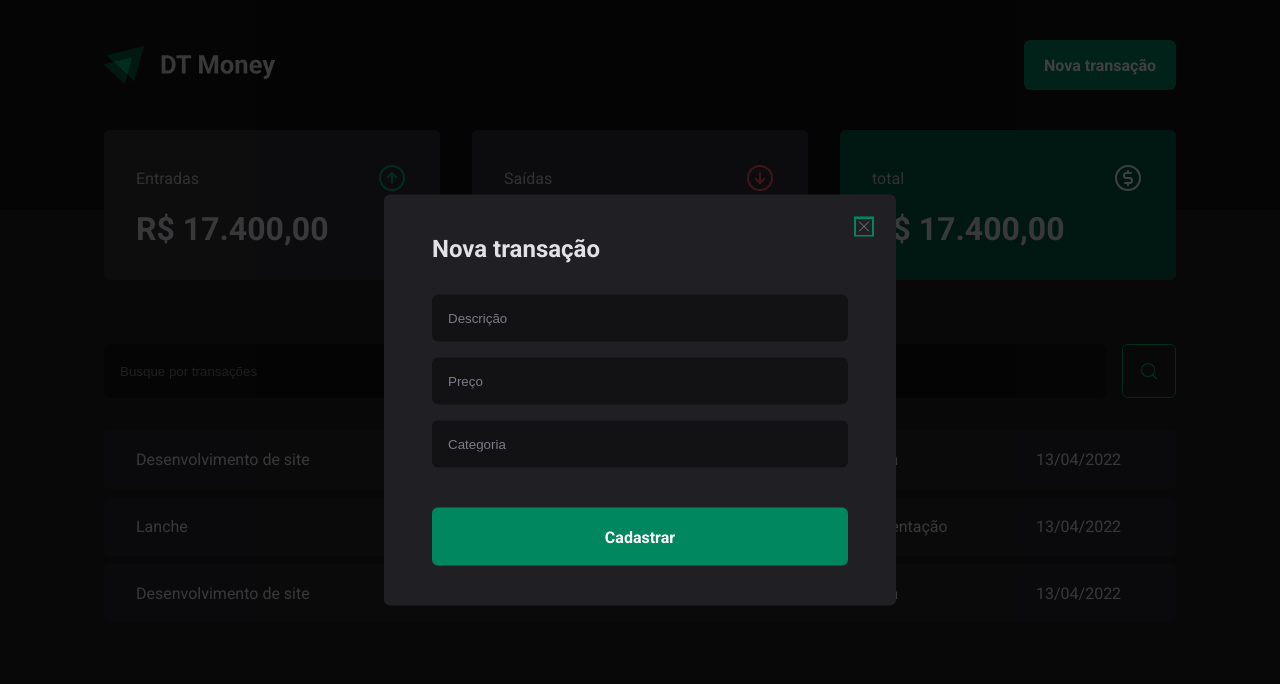
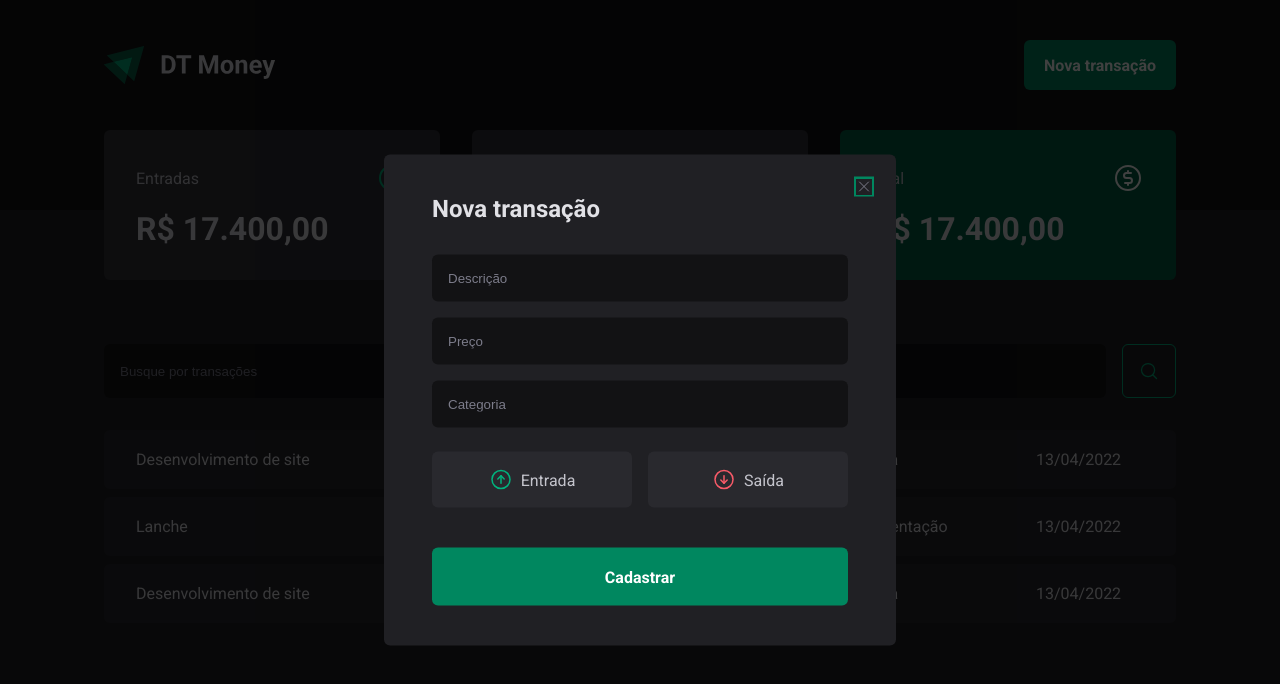
Before and after one commit to mujapira/my-finances, a React (Vite) app: page / in a window 1280 px wide. Both pictures are taken after a click on the button "Nova transação". Shown: the top 684 px of the page. Built offline with nearby package versions, Linux system fonts and the light colour scheme.

Commit message:
style: new transaction modal buttons

```diff
--- a/src/components/NewTransactionModal/index.tsx
+++ b/src/components/NewTransactionModal/index.tsx
@@ -1,6 +1,12 @@
 import * as Dialog from "@radix-ui/react-dialog";
-import { X } from "phosphor-react";
-import { CloseButton, Content, Overlay } from "./styles";
+import { ArrowCircleDown, ArrowCircleUp, X } from "phosphor-react";
+import {
+  CloseButton,
+  Content,
+  Overlay,
+  TransactionType,
+  TransactionTypeButton,
+} from "./styles";
 
 export function NewTransactionModal() {
   return (
@@ -17,6 +23,16 @@
           <input type="number" placeholder="Preço" required />
           <input type="text" placeholder="Categoria" required />
 
+          <TransactionType>
+            <TransactionTypeButton variant="income">
+              <ArrowCircleUp size={24} /> Entrada
+            </TransactionTypeButton>
+
+            <TransactionTypeButton variant="outcome">
+              <ArrowCircleDown size={24} /> Saída
+            </TransactionTypeButton>
+          </TransactionType>
+
           <button type="submit">Cadastrar</button>
         </form>
       </Content>
--- a/src/components/NewTransactionModal/styles.ts
+++ b/src/components/NewTransactionModal/styles.ts
@@ -68,3 +68,34 @@
   cursor: pointer;
   color: ${(props) => props.theme["gray-500"]};
 `;
+
+export const TransactionType = styled.div`
+  display: grid;
+  grid-template-columns: repeat(2, 1fr);
+  gap: 1rem;
+  margin-top: 0.5rem;
+`;
+
+interface TransactionTypeButtonProps {
+  variant: "income" | "outcome";
+}
+
+export const TransactionTypeButton = styled.button<TransactionTypeButtonProps>`
+  background: ${(props) => props.theme["gray-700"]};
+  padding: 1rem;
+  display: flex;
+  align-items: center;
+  justify-content: center;
+  gap: 0.5rem;
+  border-radius: 6px;
+  cursor: pointer;
+  border: 0;
+  color: ${(props) => props.theme["gray-300"]};
+
+  svg {
+    color: ${(props) =>
+      props.variant === "income"
+        ? props.theme["green-300"]
+        : props.theme["red-300"]};
+  }
+`;
```
